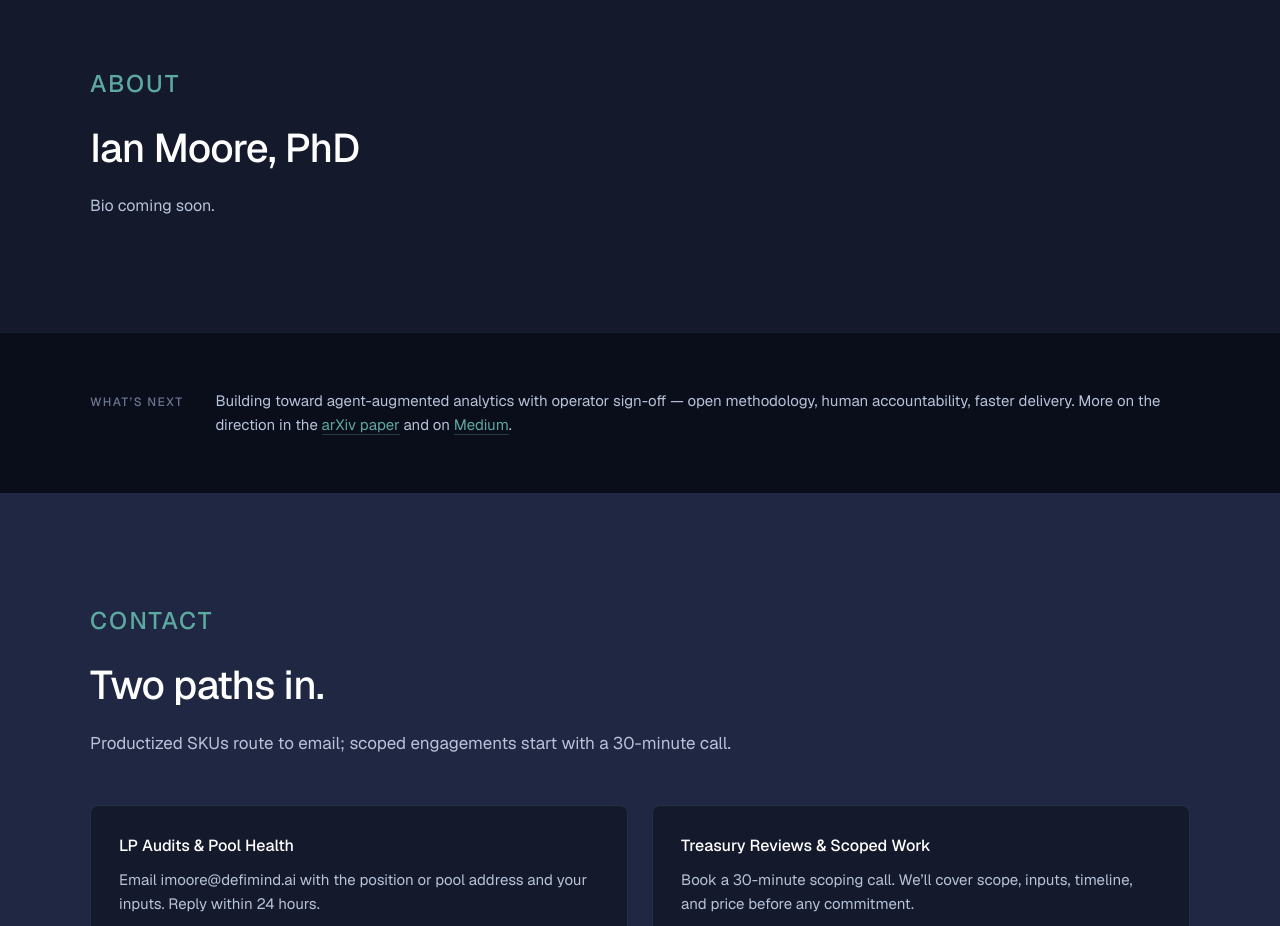
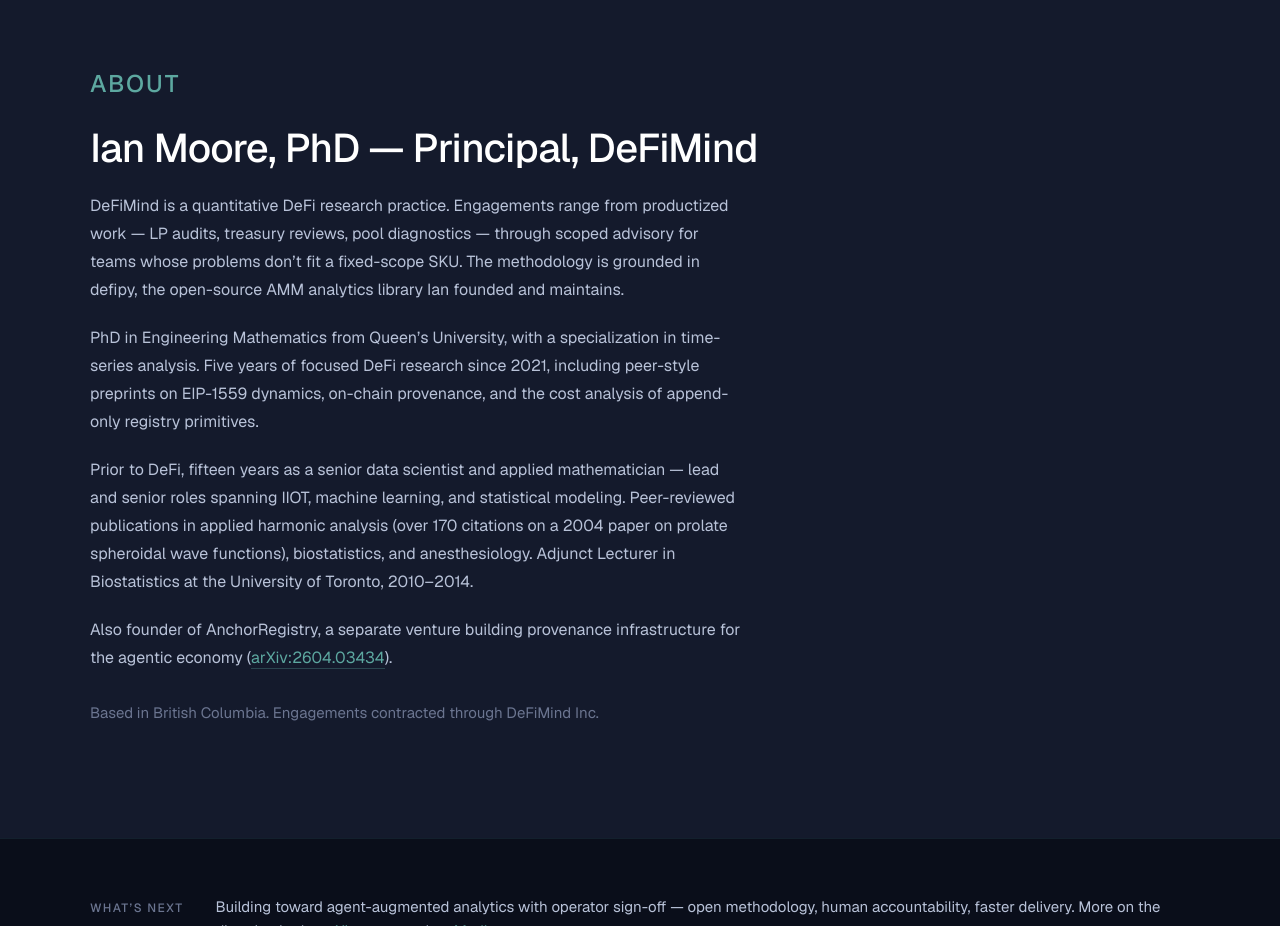
Before and after one commit to defimind-ai/defimind-ui, a Next.js app: page / in a window 1280 px wide. Shown: the part 4020-4946 px from the top of the page. Built offline with nearby package versions, Linux system fonts and the light colour scheme.

Commit message:
Write About bio: practice, DeFi research, prior career, AnchorRegistry

```diff
--- a/src/components/About.tsx
+++ b/src/components/About.tsx
@@ -8,11 +8,55 @@
     >
       <div className="mx-auto max-w-[1100px]">
         <SectionEyebrow>About</SectionEyebrow>
-        <SectionTitle>Ian Moore, PhD</SectionTitle>
+        <SectionTitle>Ian Moore, PhD &mdash; Principal, DeFiMind</SectionTitle>
 
-        <p className="max-w-[62ch] text-base leading-[1.75] text-[var(--color-text-secondary)]">
-          Bio coming soon.
-        </p>
+        <div className="max-w-[62ch] space-y-5 text-base leading-[1.75] text-[var(--color-text-secondary)]">
+          <p>
+            DeFiMind is a quantitative DeFi research practice. Engagements range
+            from productized work &mdash; LP audits, treasury reviews, pool
+            diagnostics &mdash; through scoped advisory for teams whose
+            problems don&rsquo;t fit a fixed-scope SKU. The methodology is
+            grounded in defipy, the open-source AMM analytics library Ian
+            founded and maintains.
+          </p>
+
+          <p>
+            PhD in Engineering Mathematics from Queen&rsquo;s University, with a
+            specialization in time-series analysis. Five years of focused DeFi
+            research since 2021, including peer-style preprints on EIP-1559
+            dynamics, on-chain provenance, and the cost analysis of append-only
+            registry primitives.
+          </p>
+
+          <p>
+            Prior to DeFi, fifteen years as a senior data scientist and applied
+            mathematician &mdash; lead and senior roles spanning IIOT, machine
+            learning, and statistical modeling. Peer-reviewed publications in
+            applied harmonic analysis (over 170 citations on a 2004 paper on
+            prolate spheroidal wave functions), biostatistics, and
+            anesthesiology. Adjunct Lecturer in Biostatistics at the University
+            of Toronto, 2010&ndash;2014.
+          </p>
+
+          <p>
+            Also founder of AnchorRegistry, a separate venture building
+            provenance infrastructure for the agentic economy (
+            <a
+              href="https://arxiv.org/abs/2604.03434"
+              target="_blank"
+              rel="noopener noreferrer"
+              className="border-b border-[rgb(93_168_160/0.3)] text-[var(--color-accent)] transition-colors hover:border-[var(--color-accent)]"
+            >
+              arXiv:2604.03434
+            </a>
+            ).
+          </p>
+
+          <p className="pt-2 text-[0.9375rem] text-[var(--color-text-muted)]">
+            Based in British Columbia. Engagements contracted through DeFiMind
+            Inc.
+          </p>
+        </div>
       </div>
     </section>
   );
```
